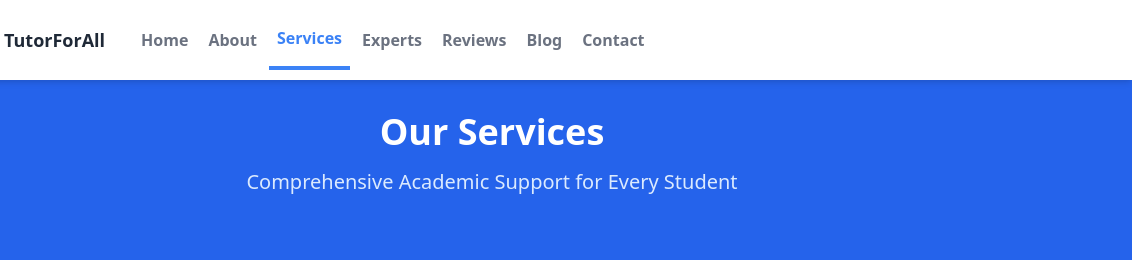
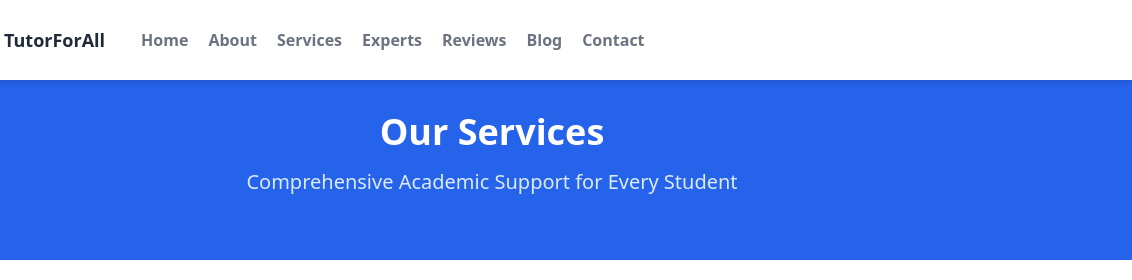
Before and after one commit to tutorforall/tutorforall.github.io, a plain HTML site: page services.html in a window 1280 px wide. Shown: the top 280 px of the page, 148-1280 px from the left. Drawn offline with nearby package versions, Linux system fonts and the light colour scheme.

Commit message:
Update services.html

```diff
--- a/services.html
+++ b/services.html
@@ -57,40 +57,6 @@
     </div>
 </header>
 
-    <!-- Add this before closing body tag -->
-<script>
-    // Mobile menu toggle
-    const btn = document.querySelector("button.mobile-menu-button");
-    const menu = document.querySelector(".mobile-menu");
-
-    btn.addEventListener("click", () => {
-        menu.classList.toggle("hidden");
-    });
-
-    // Navigation highlight
-    document.addEventListener('DOMContentLoaded', function() {
-        // Get current page filename
-        const currentPage = window.location.pathname.split('/').pop() || 'index.html';
-
-        // Get all navigation links
-        const navLinks = document.querySelectorAll('.nav-link');
-
-        // Highlight current page link
-        navLinks.forEach(link => {
-            if (link.getAttribute('href') === currentPage) {
-                // Remove default classes
-                link.classList.remove('text-gray-500', 'hover:text-blue-500', 'transition', 'duration-300');
-                // Add active classes
-                link.classList.add('text-blue-500');
-
-                // Add bottom border for desktop menu only
-                if (!link.classList.contains('block')) {
-                    link.classList.add('border-b-4', 'border-blue-500');
-                }
-            }
-        });
-    });
-</script>
 
     <!-- Services Content -->
     <div class="pt-12">
```
